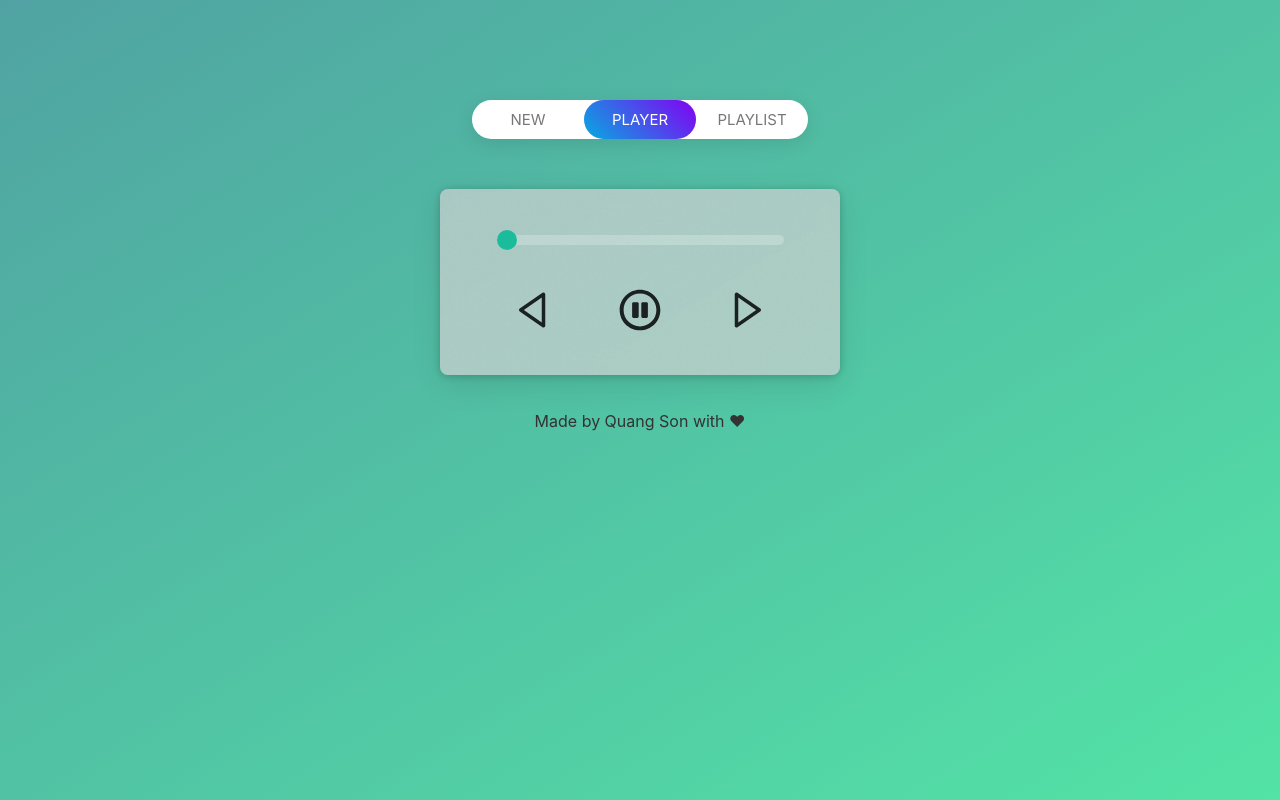
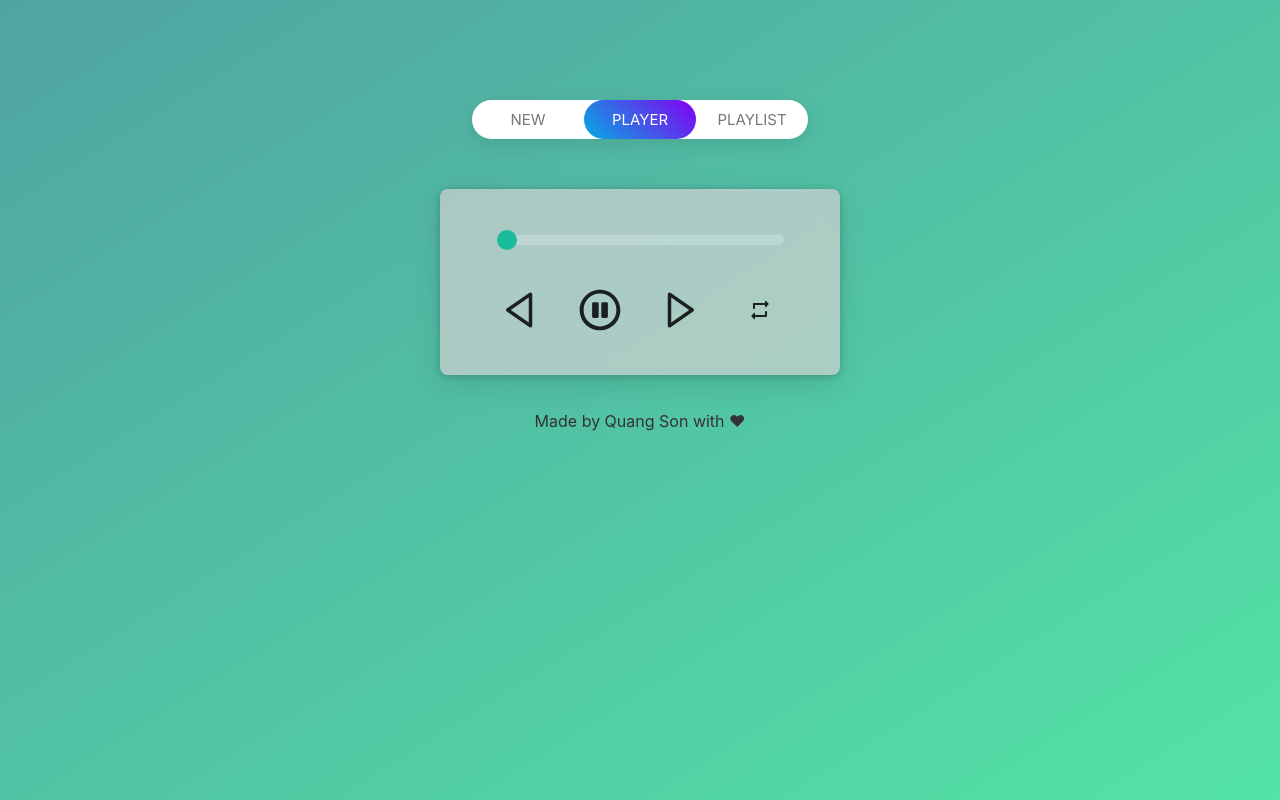
Before and after one commit to KuaqSon/yt-music, a React (Create React App) app: page / in a window 1280 px wide. Both pictures are taken after a click on the link "PLAYER". Built offline with nearby package versions, Linux system fonts and the light colour scheme.

Commit message:
handle loop mode

```diff
--- a/src/components/Player.js
+++ b/src/components/Player.js
@@ -7,9 +7,10 @@ const Player = forwardRef(({ src, songInfo, playerRef, handleNextSong, handlePre
   // Docs: https://github.com/CookPete/react-player/blob/master/src/demo/App.js
   const [player, setPlayer] = useState({});
   const [played, setPlayed] = useState(0);
-  const [loaded, setLoaded] = useState(0);
-  const [pip, setPip] = useState(false);
+  // const [loaded, setLoaded] = useState(0);
+  // const [pip, setPip] = useState(false);
   const [playing, setPlaying] = useState(true);
+  const [loop, setLoop] = useState(false);
 
   const ref = player => {
     setPlayer(player);
@@ -24,7 +25,7 @@ const Player = forwardRef(({ src, songInfo, playerRef, handleNextSong, handlePre
   };
 
   const handleProgress = state => {
-    setLoaded(state.loaded);
+    // setLoaded(state.loaded);
     setPlayed(state.played);
   };
 
@@ -183,6 +184,55 @@ const Player = forwardRef(({ src, songInfo, playerRef, handleNextSong, handlePre
               />
             </svg>
           </div>
+          {loop && (
+            <div className="btn-player" onClick={() => setLoop(false)}>
+              <svg
+                xmlns="http://www.w3.org/2000/svg"
+                xmlnsXlink="http://www.w3.org/1999/xlink"
+                aria-hidden="true"
+                focusable="false"
+                width="24px"
+                height="24px"
+                style={{
+                  msTransform: "rotate(360deg)",
+                  WebkitTransform: "rotate(360deg)",
+                  transform: "rotate(360deg)"
+                }}
+                preserveAspectRatio="xMidYMid meet"
+                viewBox="0 0 24 24"
+              >
+                <path
+                  d="M7 7h10v1.79c0 .45.54.67.85.35l2.79-2.79c.2-.2.2-.51 0-.71l-2.79-2.79a.5.5 0 0 0-.85.36V5H6c-.55 0-1 .45-1 1v4c0 .55.45 1 1 1s1-.45 1-1V7zm10 10H7v-1.79c0-.45-.54-.67-.85-.35l-2.79 2.79c-.2.2-.2.51 0 .71l2.79 2.79a.5.5 0 0 0 .85-.36V19h11c.55 0 1-.45 1-1v-4c0-.55-.45-1-1-1s-1 .45-1 1v3zm-4-2.75V9.81c0-.45-.36-.81-.81-.81a.74.74 0 0 0-.36.09l-1.49.74a.61.61 0 0 0-.34.55c0 .34.28.62.62.62h.88v3.25c0 .41.34.75.75.75s.75-.34.75-.75z"
+                  fill="#1B2021"
+                />
+              </svg>
+            </div>
+          )}
+
+          {!loop && (
+            <div className="btn-player" onClick={() => setLoop(true)}>
+              <svg
+                xmlns="http://www.w3.org/2000/svg"
+                xmlnsXlink="http://www.w3.org/1999/xlink"
+                aria-hidden="true"
+                focusable="false"
+                width="24px"
+                height="24px"
+                style={{
+                  msTransform: "rotate(360deg)",
+                  WebkitTransform: "rotate(360deg)",
+                  transform: "rotate(360deg)"
+                }}
+                preserveAspectRatio="xMidYMid meet"
+                viewBox="0 0 24 24"
+              >
+                <path
+                  d="M7 7h10v1.79c0 .45.54.67.85.35l2.79-2.79c.2-.2.2-.51 0-.71l-2.79-2.79a.5.5 0 0 0-.85.36V5H6c-.55 0-1 .45-1 1v4c0 .55.45 1 1 1s1-.45 1-1V7zm10 10H7v-1.79c0-.45-.54-.67-.85-.35l-2.79 2.79c-.2.2-.2.51 0 .71l2.79 2.79a.5.5 0 0 0 .85-.36V19h11c.55 0 1-.45 1-1v-4c0-.55-.45-1-1-1s-1 .45-1 1v3z"
+                  fill="#1B2021"
+                />
+              </svg>
+            </div>
+          )}
         </div>
       </div>
 
@@ -192,7 +242,8 @@ const Player = forwardRef(({ src, songInfo, playerRef, handleNextSong, handlePre
           url={src}
           onProgress={handleProgress}
           playing={playing}
-          loop={true}
+          loop={loop}
+          onEnded={nextSong}
         />
       </div>
     </div>
```
